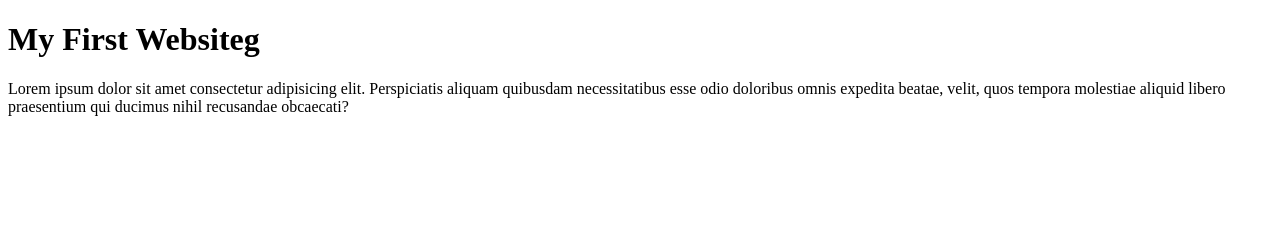
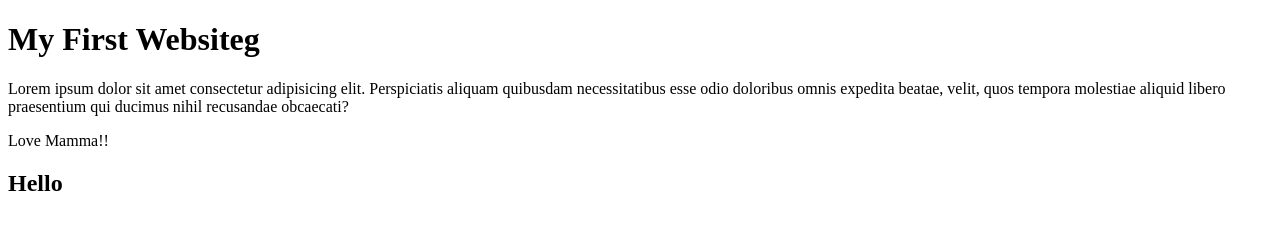
Before and after one commit to SoftDevsIT/my-first-website, a plain HTML site: page index.html in a window 1280 px wide. Drawn offline with Linux system fonts and the light colour scheme.

Commit message:
mamma chill

```diff
--- a/index.html
+++ b/index.html
@@ -8,5 +8,7 @@
 <body>
     <h1>My First Websiteg</h1>
     <p>Lorem ipsum dolor sit amet consectetur adipisicing elit. Perspiciatis aliquam quibusdam necessitatibus esse odio doloribus omnis expedita beatae, velit, quos tempora molestiae aliquid libero praesentium qui ducimus nihil recusandae obcaecati?</p>
+    <p>Love Mamma!!</p>
+    <h2>Hello</h2>
 </body>
 </html>
```
